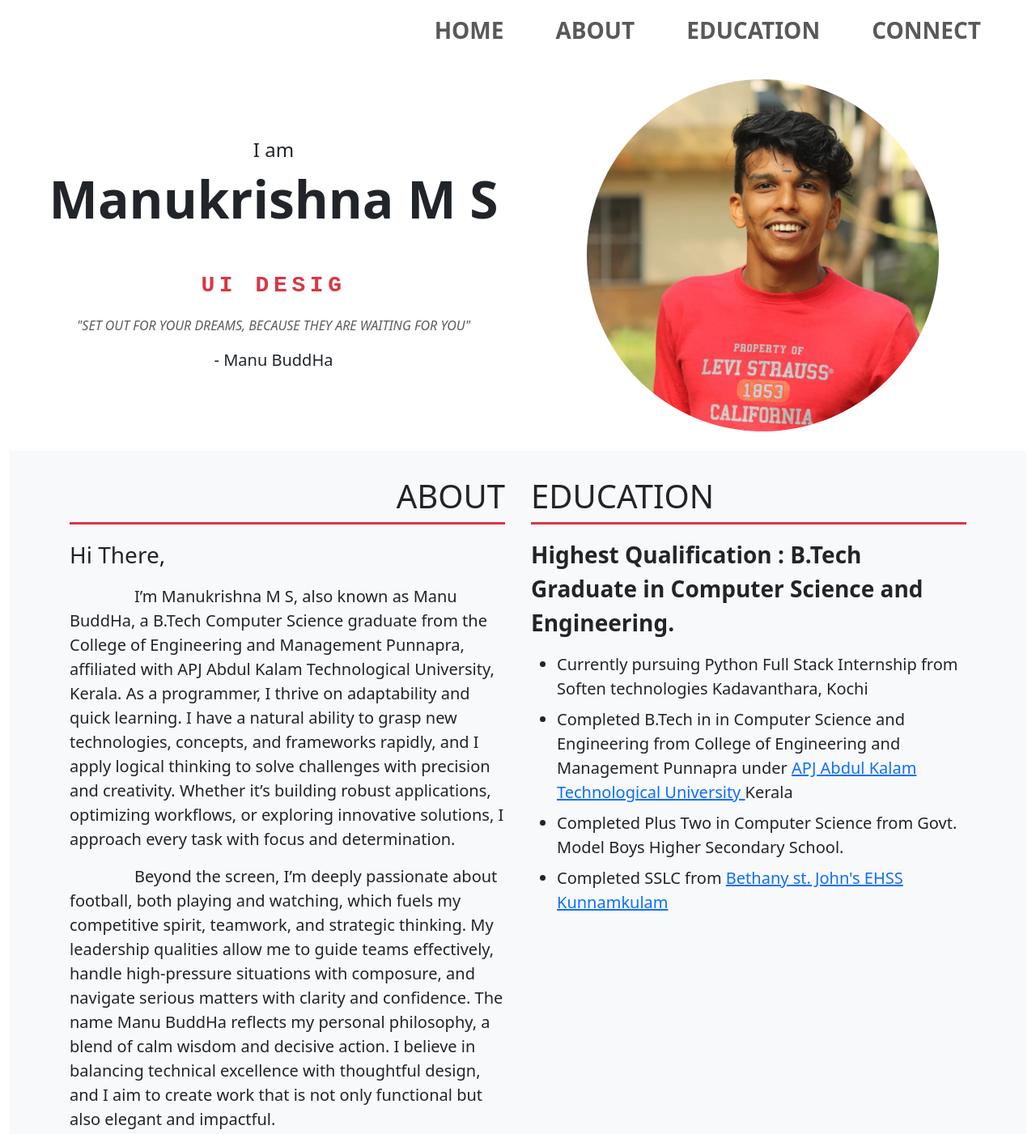
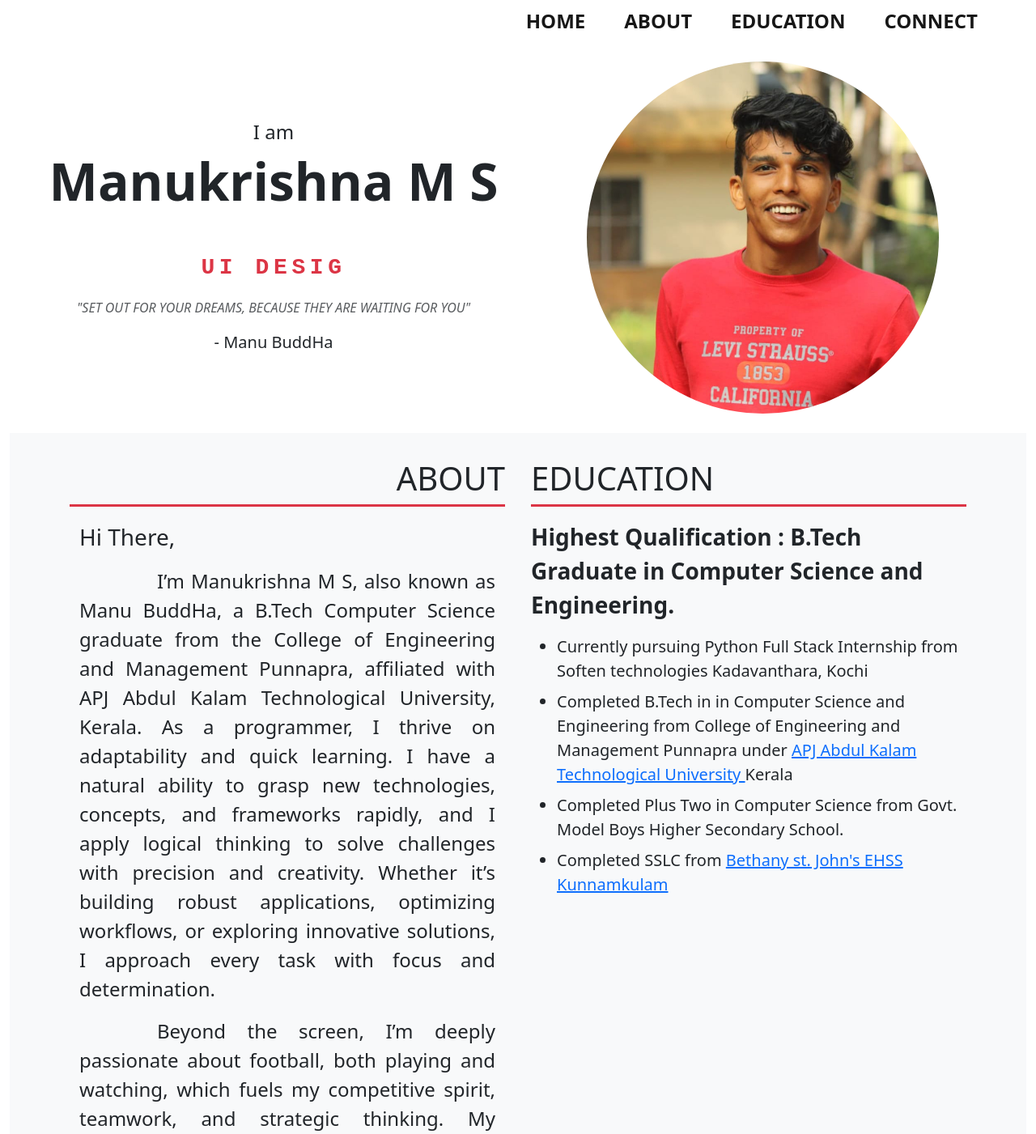
Before and after one commit to ManuBuddHa/MyWeb, a plain HTML site: page index.html in a window 1280 px wide. Shown: the top 1401 px of the page at 81% size. Drawn offline with nearby package versions, Linux system fonts and the light colour scheme; a web font is replaced by a local one.

Commit message:
Correcting Font Sizes

```diff
--- a/index.html
+++ b/index.html
@@ -18,18 +18,22 @@
       <div class="row rounded-top">
          <div class="col-md-12 col-12 my-auto">
             <nav class="navbar navbar-expand-md navbar-light">
-                <button class="navbar-toggler ms-auto" type="button" data-bs-toggle="collapse" data-bs-target="#navbarNavAltMarkup" aria-controls="navbarNavAltMarkup" aria-expanded="false" aria-label="Toggle navigation">
-                    <span class="navbar-toggler-icon"></span>
+              <div class="container-fluid">
+                <button class="navbar-toggler ms-auto" type="button" data-bs-toggle="collapse" data-bs-target="#navbarNavAltMarkup"
+                  aria-controls="navbarNavAltMarkup" aria-expanded="false" aria-label="Toggle navigation">
+                  <span class="navbar-toggler-icon"></span>
                 </button>
                 <div class="collapse navbar-collapse" id="navbarNavAltMarkup">
-                    <div class="navbar-nav d-flex gap-5 fw-bold ms-auto">
-                        <a class="nav-link blueLink fs-3 ms-auto" href="#name">HOME</a>
-                        <a class="nav-link blueLink fs-3 ms-auto" href="#ABOUT">ABOUT</a>
-                        <a class="nav-link blueLink fs-3 ms-auto" href="#EDU">EDUCATION</a>
-                        <a class="nav-link blueLink fs-3 ms-auto" href="#CONNECT">CONNECT</a>
-                    </div>
+                  <div class="navbar-nav fw-bold ms-auto">
+                    <a class="blueLink ms-auto" href="#name">HOME</a>
+                    <a class="blueLink ms-auto" href="#ABOUT">ABOUT</a>
+                    <a class="blueLink ms-auto" href="#EDU">EDUCATION</a>
+                    <a class="blueLink ms-auto" href="#CONNECT">CONNECT</a>
+                  </div>
                 </div>
+              </div>
             </nav>
+
          </div>
       </div>
    </header>
@@ -56,15 +60,15 @@
                <div class="border-bottom border-3 border-danger align-items-right text-end mr-3 mb-3">
                <h2 class="fs-1">ABOUT</h2>
                </div>
-               <div class="about">
+               <div class="container-fluid">
          <p class="fs-3">
             Hi There,</p>
-            <p class="fs-5 custom-indent">I’m Manukrishna M S, also known as Manu BuddHa, a B.Tech Computer Science graduate from the College of Engineering and Management Punnapra, affiliated with APJ Abdul Kalam Technological University, Kerala.
+            <p class="custom-indent">I’m Manukrishna M S, also known as Manu BuddHa, a B.Tech Computer Science graduate from the College of Engineering and Management Punnapra, affiliated with APJ Abdul Kalam Technological University, Kerala.
 As a programmer, I thrive on adaptability and quick learning. I have a natural ability to grasp new technologies, concepts, and frameworks rapidly, and I apply logical thinking to solve challenges with precision and creativity. Whether it’s building robust applications, optimizing workflows, or exploring innovative solutions, I approach every task with focus and determination.
-</p><p class="fs-5 custom-indent">Beyond the screen, I’m deeply passionate about football, both playing and watching, which fuels my competitive spirit, teamwork, and strategic thinking. My leadership qualities allow me to guide teams effectively, handle high‑pressure situations with composure, and navigate serious matters with clarity and confidence.
+</p><p class="custom-indent">Beyond the screen, I’m deeply passionate about football, both playing and watching, which fuels my competitive spirit, teamwork, and strategic thinking. My leadership qualities allow me to guide teams effectively, handle high‑pressure situations with composure, and navigate serious matters with clarity and confidence.
 The name Manu BuddHa reflects my personal philosophy, a blend of calm wisdom and decisive action. I believe in balancing technical excellence with thoughtful design, and I aim to create work that is not only functional but also elegant and impactful.
          </p>
-      </div>
+               </div>
             </div>
             <div class="col-md-6 p-3" id="EDU">
                <div class="border-bottom border-3 border-danger mr-3 mb-3">
--- a/styles.css
+++ b/styles.css
@@ -20,14 +20,16 @@ letter-spacing: .2em;
         font-size: 0.7em;
     }
 }
-@media (max-width: 360px) {
-    .myName {
-        font-size: 1.5em;
-    }
+.custom-indent{
+  text-indent: 4em;
+  text-align: justify;
+  font-size: 1.5em;
 }
-
 .blueLink{
 transition: text-shadow 0.3s ease, color 0.3s ease;
+font-size: 1.5em;
+color: #171717;
+text-decoration: none;
 }
 
 .blueLink:hover{
@@ -43,6 +45,22 @@ text-shadow: 0 0 5px #ff00f0,
              0 0 10px #ff00f0,
              0 0 20px #ff00f0;
 }
-.custom-indent{
-  text-indent: 4em;
+.navbar-nav{
+    display: flex;
+    gap: 3em;
 }
+@media (max-width: 360px) {
+    .myName {
+        font-size: 1.5em;
+    }
+    .custom-indent{
+        text-align: justify;
+        font-size: 1em;
+    }
+}
+@media (max-width: 767.5px) {
+    .blueLink{
+        font-size: 0.8em;
+        margin-top: 10px;
+    }
+}
```
